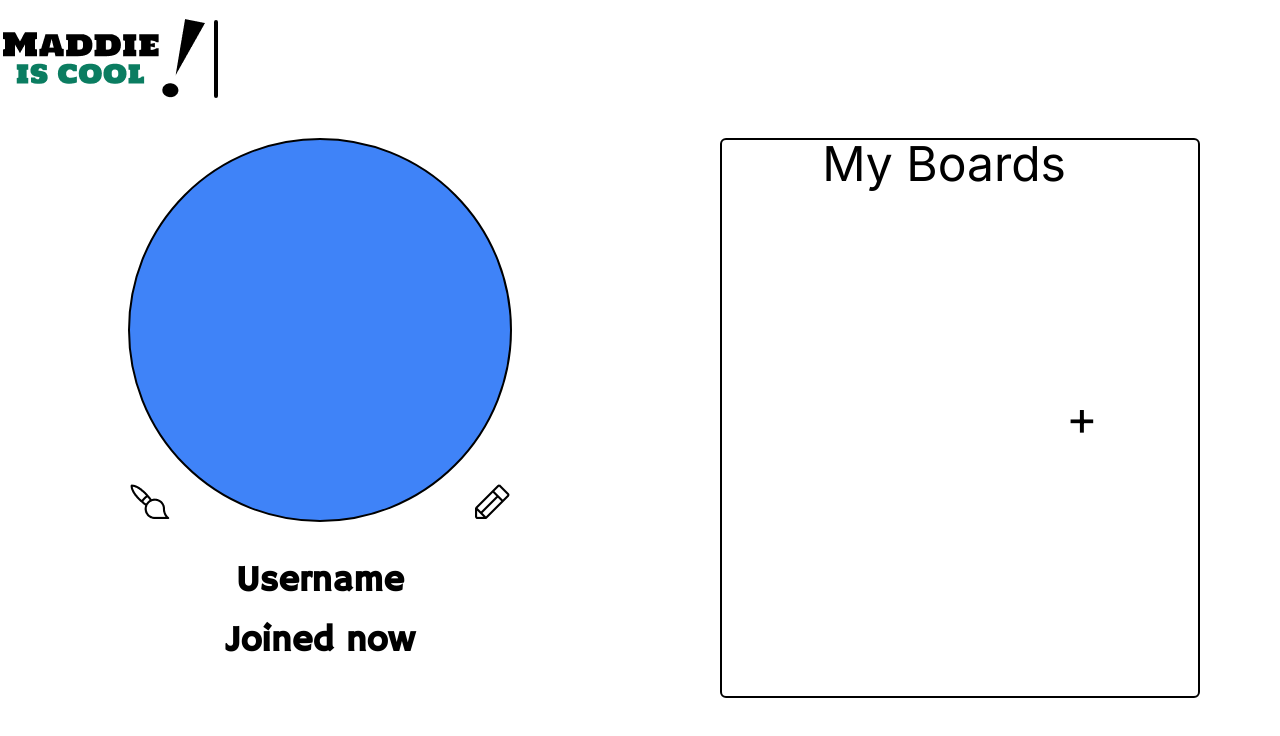
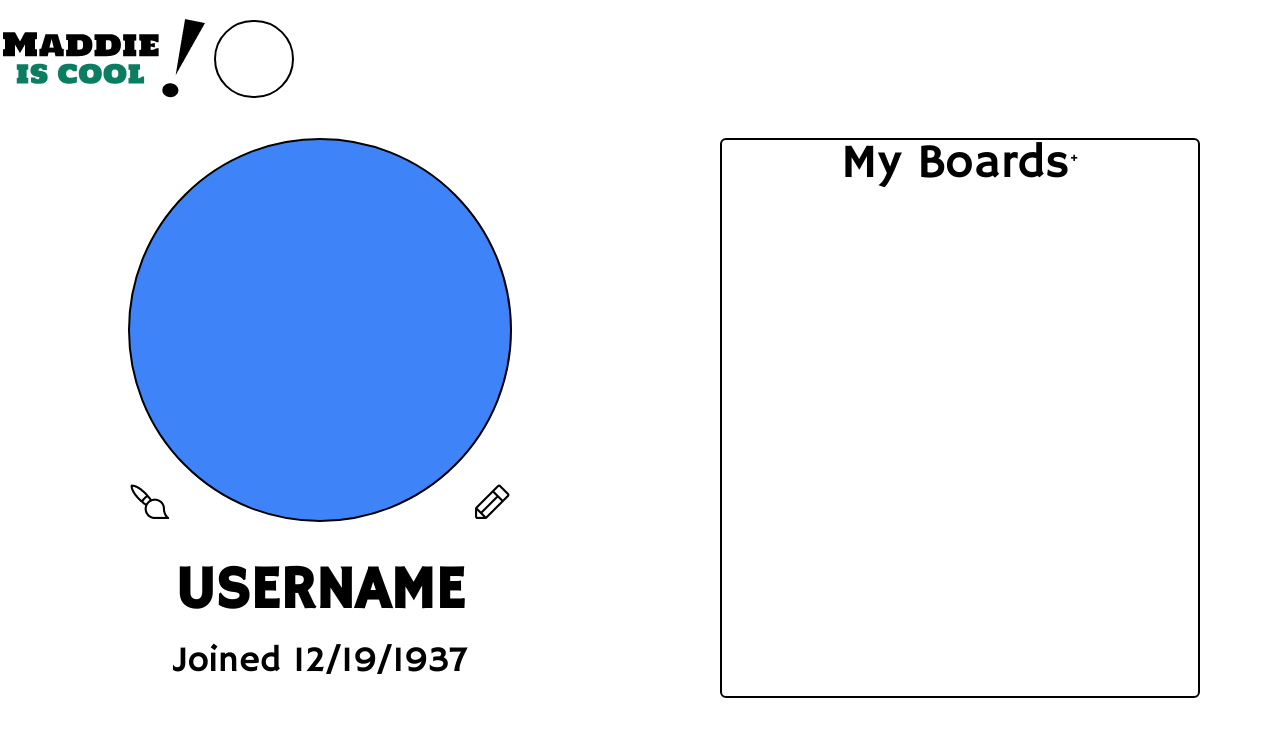
Before and after one commit to 1105-Foo-Aiden/maddieiscool, a Next.js app: page /Dashboard in a window 1280 px wide. Shown: the top 736 px of the page. Built offline with nearby package versions, Linux system fonts and the light colour scheme.

Commit message:
attempt at Model

```diff
--- a/src/app/Dashboard/page.tsx
+++ b/src/app/Dashboard/page.tsx
@@ -1,10 +1,29 @@
 "use client";
-import React from "react";
+import React, { useState } from "react";
 import NavbarComponent from "@/Components/NavbarComponent/page";
-import Paintbrush from '@/Assets/Paintbrush.png'
-import Pencil from '@/Assets/pencil.png'
+import Paintbrush from "@/Assets/Paintbrush.png";
+import Pencil from "@/Assets/pencil.png";
+import { Button, Modal, Popover } from "flowbite-react";
 
 export default function Dashboard() {
+  const [OpenModal, setOpenModal] = useState(false);
+
+  const content = (
+    <div className="w-48 text-sm text-white text-center">
+      <div className="border-b border-gray-900 bg-black px-3 py-2">
+        <h3 className="text-white">Randomize Color</h3>
+      </div>
+    </div>
+  );
+
+  const content2 = (
+    <div className="w-32 text-sm text-white text-center">
+      <div className="border-b border-gray-900 bg-black px-3 py-2">
+        <h3 className="text-white">Profile Picture</h3>
+      </div>
+    </div>
+  );
+
   return (
     <>
       <NavbarComponent />
@@ -13,20 +32,44 @@
           <div className="flex flex-col items-center hammersmith">
             <div className="h-96 w-96 rounded-full bg-blue-500 border-solid border-2 relative border-black">
               <div className="absolute bottom-0 left-0">
-                <img src={Paintbrush.src} alt="change image"/>
+                <Popover content={content} placement="bottom">
+                  <img src={Paintbrush.src} alt="change image" />
+                </Popover>
               </div>
               <div className="absolute bottom-0 right-0">
-                <img src={Pencil.src} alt="random color"/>
+                <Popover content={content2} placement="bottom">
+                  <img src={Pencil.src} alt="random color" />
+                </Popover>
               </div>
             </div>
-            <div className="text-center mt-10 text-4xl font-bold">Username</div>
-            <div className="text-center text-4xl font-bold mt-5">Joined now</div>
+            <div className="text-center mt-10 text-6xl font-bold">USERNAME</div>
+            <div className="text-center text-4xl mt-5">Joined 12/19/1937</div>
           </div>
         </div>
         <div className="flex justify-center">
           <div className="flex justify-center border-solid border-black border-2 rounded-md h-2/3 w-[75%] mt-10">
-            <div className="flex text-5xl items-top">
-              <p>My Boards</p><button type="button">+</button>
+            <div className="flex text-5xl items-top justify-center hammersmith">
+              <p>My Boards</p>
+              <div>
+              <Button onClick={() => setOpenModal(true)} className="text-black text-5xl">+</Button>
+                <Modal show={OpenModal} onClose={() => setOpenModal(false)}>
+                  <Modal.Header className="text-white">
+                  </Modal.Header>
+                  <Modal.Body>
+                    <div className="space-y-6">
+                      <div className="grid-rows-3 items-center text-center hammersmith">
+                        <div className="text-white text-base">
+                          Enter Code
+                        </div>
+                        <input type="text" placeholder="Enter Code Here" className="rounded-lg text-center text-blue-500"/>
+                        <br />
+                        <br />
+                      <Button type="button" className="bg-emerald-700 text-white w-20 flex justify-center">Create</Button>
+                      </div>
+                    </div>
+                  </Modal.Body>
+                </Modal>
+              </div>
             </div>
           </div>
         </div>
```
